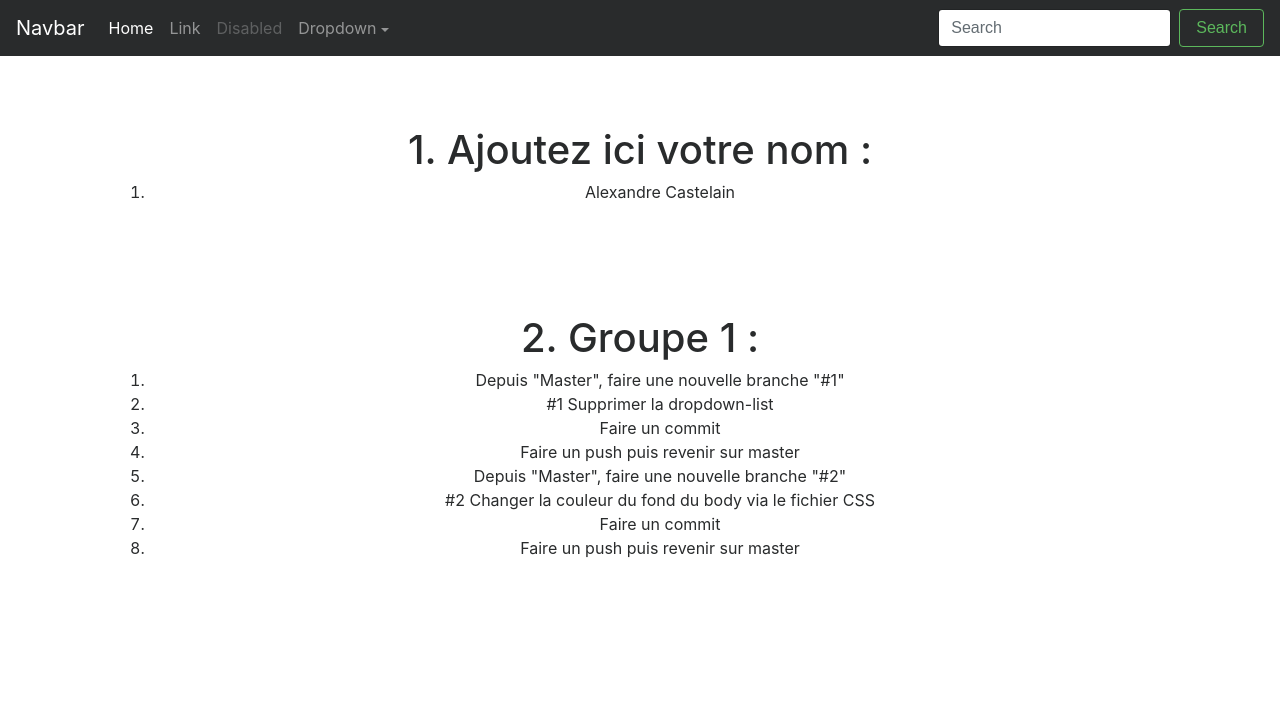
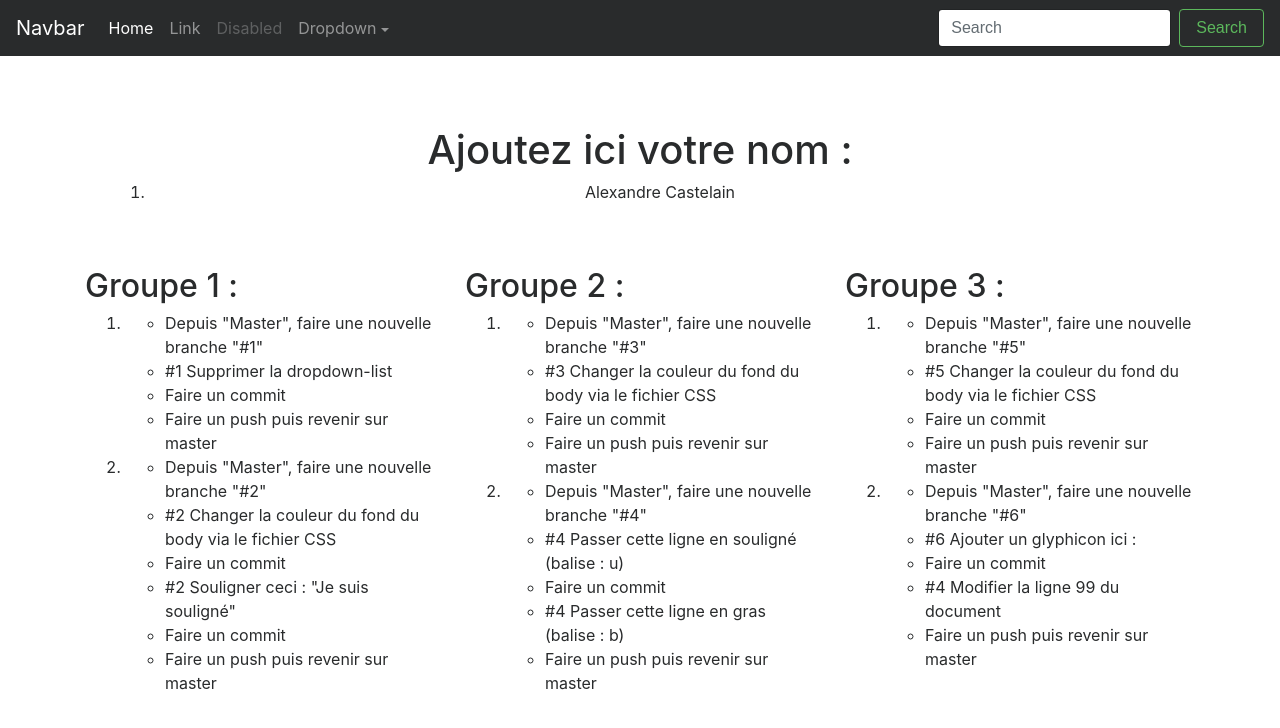
Before and after one commit to AlexCastelain/priseEnMainGIT, a plain HTML site: page index.html in a window 1280 px wide. Drawn offline with nearby package versions, Linux system fonts and the light colour scheme; a script that the page names is missing.

Commit message:
Add the g2 & g3

```diff
--- a/index.html
+++ b/index.html
@@ -59,23 +59,81 @@
   <div class="container">
 
     <div class="starter-template">
-      <h1>1. Ajoutez ici votre nom :</h1>
+      <h1>Ajoutez ici votre nom :</h1>
       <ol>
         <li>Alexandre Castelain</li>
       </ol>
     </div>
-    <div class="starter-template">
-      <h1>2. Groupe 1 :</h1>
+    <div class="row">
+      <div class="col-md-4">
+        <h2>Groupe 1 :</h2>
         <ol>
+          <li>
+            <ul>
               <li>Depuis "Master", faire une nouvelle branche "#1"</li>
               <li>#1 Supprimer la dropdown-list</li>
               <li>Faire un commit</li>
               <li>Faire un push puis revenir sur master</li>
+            </ul>
+          </li>
+          <li>
+            <ul>
               <li>Depuis "Master", faire une nouvelle branche "#2"</li>
               <li>#2 Changer la couleur du fond du body via le fichier CSS</li>
               <li>Faire un commit</li>
+              <li>#2 Souligner ceci : "Je suis souligné"</li>
+              <li>Faire un commit</li>
               <li>Faire un push puis revenir sur master</li>
+            </ul>
+          </li>
         </ol>
+      </div>
+
+      <div class="col-md-4">
+        <h2>Groupe 2 :</h2>
+        <ol>
+          <li>
+            <ul>
+              <li>Depuis "Master", faire une nouvelle branche "#3"</li>
+              <li>#3 Changer la couleur du fond du body via le fichier CSS</li>
+              <li>Faire un commit</li>
+              <li>Faire un push puis revenir sur master</li>
+            </ul>
+          </li>
+          <li>
+            <ul>
+              <li>Depuis "Master", faire une nouvelle branche "#4"</li>
+              <li>#4 Passer cette ligne en souligné (balise : u)</li>
+              <li>Faire un commit</li>
+              <li>#4 Passer cette ligne en gras (balise : b)</li>
+              <li>Faire un push puis revenir sur master</li>
+            </ul>
+          </li>
+        </ol>
+      </div>
+
+      <div class="col-md-4">
+          <h2>Groupe 3 :</h2>
+          <ol>
+            <li>
+              <ul>
+                <li>Depuis "Master", faire une nouvelle branche "#5"</li>
+                <li>#5 Changer la couleur du fond du body via le fichier CSS</li>
+                <li>Faire un commit</li>
+                <li>Faire un push puis revenir sur master</li>
+              </ul>
+            </li>
+            <li>
+              <ul>
+                <li>Depuis "Master", faire une nouvelle branche "#6"</li>
+                <li>#6 Ajouter un glyphicon ici :</li>
+                <li>Faire un commit</li>
+                <li>#4 Modifier la ligne 99 du document</li>
+                <li>Faire un push puis revenir sur master</li>
+              </ul>
+            </li>
+          </ol>
+        </div>
     </div>
   </div>
   <!-- /.container -->
```
Lines whose indentation alone changed are shown as unchanged.
